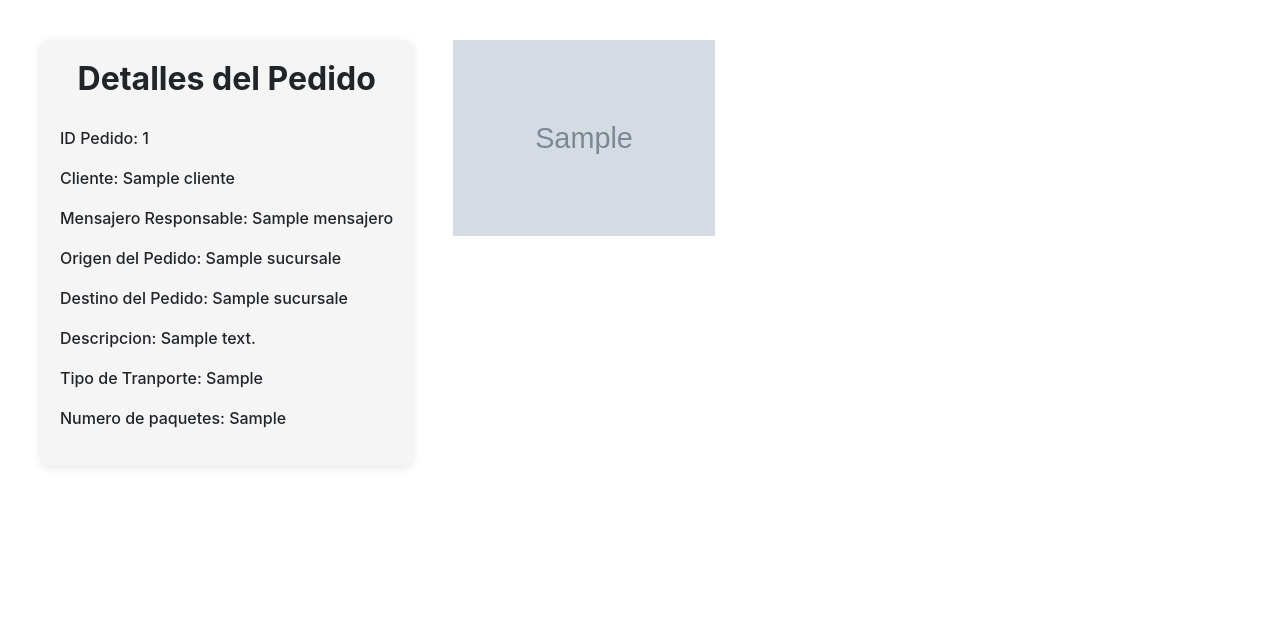
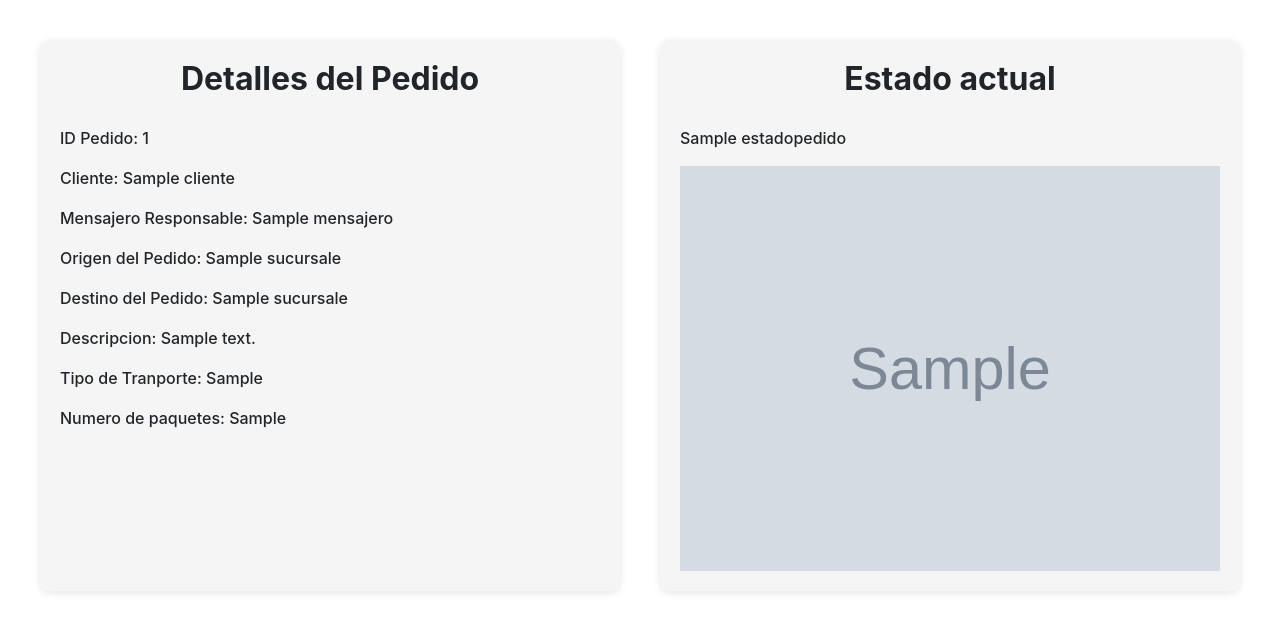
Before and after one commit to DylanYam033/KingCourier, a Django app: page /pedidos/pedidos/pedido/1/ in a window 1280 px wide. Shown: the part 146-778 px from the top of the page. Run offline with Django 4.2, Linux system fonts and the light colour scheme; tables that the repository leaves empty hold one stand-in row (values such as "Sample post"); grey boxes marked "Sample" are stand-in pictures; parts of the project's set-up code (start-up, migrations or seed data) failed here and were passed over; some libraries are stand-ins or nearby versions.

Commit message:
se metio estilos al detalle del pedido

```diff
--- a/frontend/templates/pedidos/detail.html
+++ b/frontend/templates/pedidos/detail.html
@@ -1,13 +1,7 @@
-{% extends 'layouts/base.html' %}
-
-{% load static %}
-
-{% block head %}
+{% extends 'layouts/base.html' %} {% load static %} {% block head %}
 <title>King Courier | Informacion del Pedido</title>
 <link href="{% static 'styles/detailClientesStyle.css' %}" rel="stylesheet" />
-{% endblock head %}
-
-{% block content %}
+{% endblock head %} {% block content %}
 <div class="contenedor">
   <div class="tarjeta">
     <h2>Detalles del Pedido</h2>
@@ -20,10 +14,15 @@
     <p>Tipo de Tranporte: {{pedido.id_pedido.tipo_trasnporte}}</p>
     <p>Numero de paquetes: {{pedido.id_pedido.numero_paquetes}}</p>
   </div>
+  <div class="tarjeta">
+    <h2>Estado actual</h2>
+    <p>{{pedido.id_estado}}</p>
+
     {% if pedido.foto %}
-      <img src="{{ pedido.foto.url }}" alt="Foto del detalle" width="70%">
+    <img class="foto_asignado" src="{{ pedido.foto.url }}" alt="Foto del detalle" width="100%" />
     {% else %}
     <p>No hay foto disponible</p>
     {% endif %}
-<div>
-{% endblock content %}
+  </div>
+</div>
+<div>{% endblock content %}</div>
```
Lines whose indentation alone changed are shown as unchanged.
